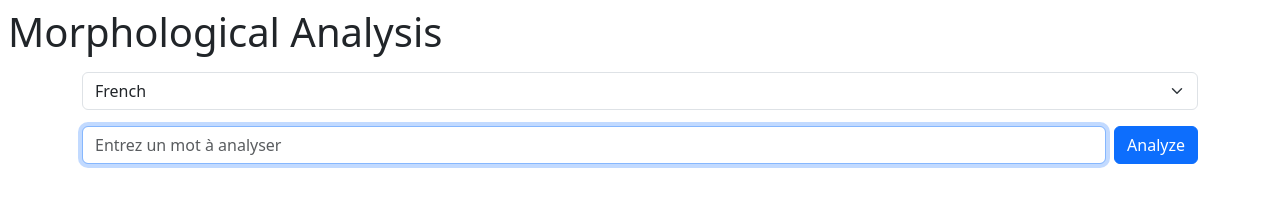
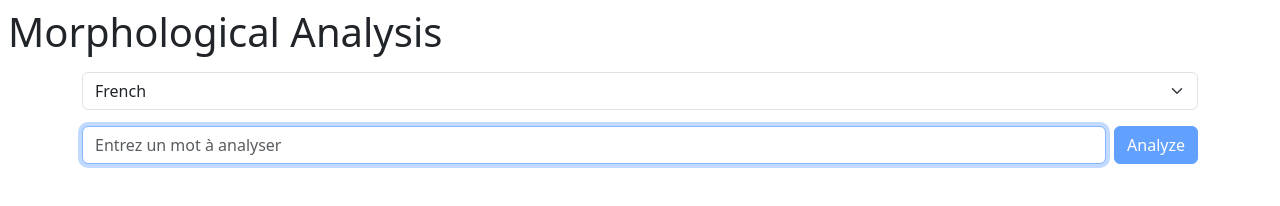
Before and after one commit to dsoto1219/morphological-analysis-online, a plain HTML site: page index.html in a window 1280 px wide. Drawn offline with nearby package versions, Linux system fonts and the light colour scheme; no server answers.

Commit message:
Disable analysis button while transducer is loading

```diff
--- a/index.html
+++ b/index.html
@@ -20,7 +20,7 @@
             </select>
             <div class="d-flex gap-2 wrap">
                 <input class="form-control textInput" autofocus type="text">
-                <button class="btn btn-primary align-self-end analyzeButton">Analyze</button>
+                <button class="btn btn-primary align-self-end analyzeButton" disabled>Analyze</button>
             </div>
             <div class="resultsDiv"></div>
             <!--
--- a/script.js
+++ b/script.js
@@ -28,6 +28,7 @@ const resultsDiv = document.querySelector('.resultsDiv');
 update();
 
 function update() {
+    analyzeBtn.disabled = true;
     lang = langSelect.value;
     textInput.value = ''
     textInput.placeholder = langInfo[lang]['placeholder'];
```
